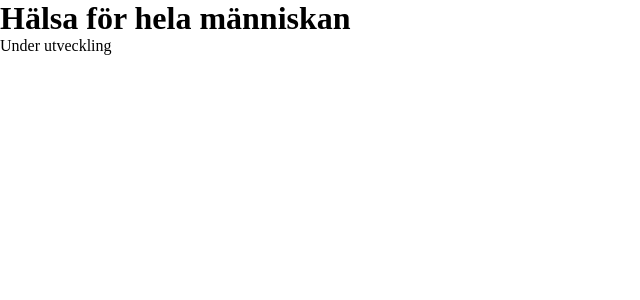
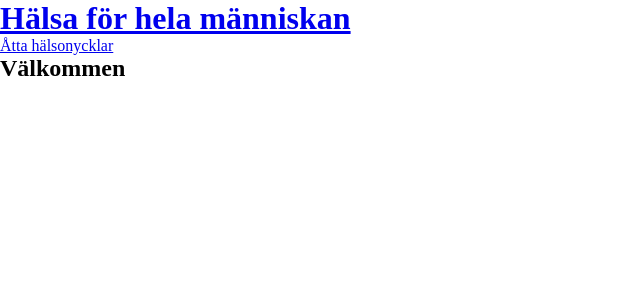
Before and after one commit to MidnattLantern/halsa-forhelamanniskan, a React (Vite) app: page / in a window 1280 px wide. Shown: the top 300 px of the page, without its empty margins (0-640 px from the left). Built offline with nearby package versions, Linux system fonts and the light colour scheme.

Commit message:
[feature, content] Install react-router-dom packages and create 8 healthkeys page

```diff
--- a/package.json
+++ b/package.json
@@ -13,7 +13,8 @@
   },
   "dependencies": {
     "react": "^19.3.1",
-    "react-dom": "^19.3.1"
+    "react-dom": "^19.3.1",
+    "react-router": "^7.18.4"
   },
   "devDependencies": {
     "@eslint/js": "^10.0.1",
--- a/src/App.tsx
+++ b/src/App.tsx
@@ -1,13 +1,33 @@
-import './App.scss'
+import { Route, Routes } from "react-router"
+import NavBar from "./components/navBar/NavBar"
+import EightHealthKeys from "./pages/eightHealthKeys/EightHealthKeys"
+
+function DisplayLandingPage() {
+	return (
+		<>
+			<h2>Välkommen</h2>
+		</>
+	)
+}
 
 function App() {
 
-  return (
-    <>
-      <h1>Hälsa för hela människan</h1>
-      <p>Under utveckling</p>
-    </>
-  )
+	return (
+		<>
+			<header>
+				<NavBar/>
+			</header>
+			<main>
+				<Routes>
+					<Route index element={<DisplayLandingPage/>}/>
+					<Route path='/atta-halsonycklar/*' element={<EightHealthKeys/>}/>
+				</Routes>
+			</main>
+			<footer>
+
+			</footer>
+		</>
+	)
 }
 
 export default App
--- /dev/null
+++ b/src/components/navBar/NavBar.tsx
@@ -0,0 +1,13 @@
+import { NavLink } from "react-router"
+
+function NavBar() {
+
+    return (
+        <>
+            <h1><NavLink to="/">Hälsa för hela människan</NavLink></h1>
+            <NavLink to="atta-halsonycklar">Åtta hälsonycklar</NavLink>
+        </>
+    )
+}
+
+export default NavBar
--- a/src/main.tsx
+++ b/src/main.tsx
@@ -2,9 +2,12 @@ import { StrictMode } from 'react'
 import { createRoot } from 'react-dom/client'
 import './index.scss'
 import App from './App.tsx'
+import { HashRouter } from 'react-router'
 
 createRoot(document.getElementById('root')!).render(
   <StrictMode>
-    <App />
+    <HashRouter>
+      <App/>
+    </HashRouter>
   </StrictMode>,
 )
--- /dev/null
+++ b/src/pages/eightHealthKeys/EightHealthKeys.tsx
@@ -0,0 +1,21 @@
+import { Route, Routes } from "react-router"
+
+function DisplayPage() {
+
+    return (
+        <>
+            <h2>8 Hälsonycklar</h2>
+        </>
+    )
+}
+
+function EightHealthKeys() {
+
+    return (
+        <Routes>
+            <Route index element={<DisplayPage/>}/>
+        </Routes>
+    )
+}
+
+export default EightHealthKeys
```
Also changed, not shown: src/components/navBar/NavBar.module.scss (added), src/pages/eightHealthKeys/EightHealthKeys.module.scss (added), 2 other files (tests, documents, lock files or other folders).
